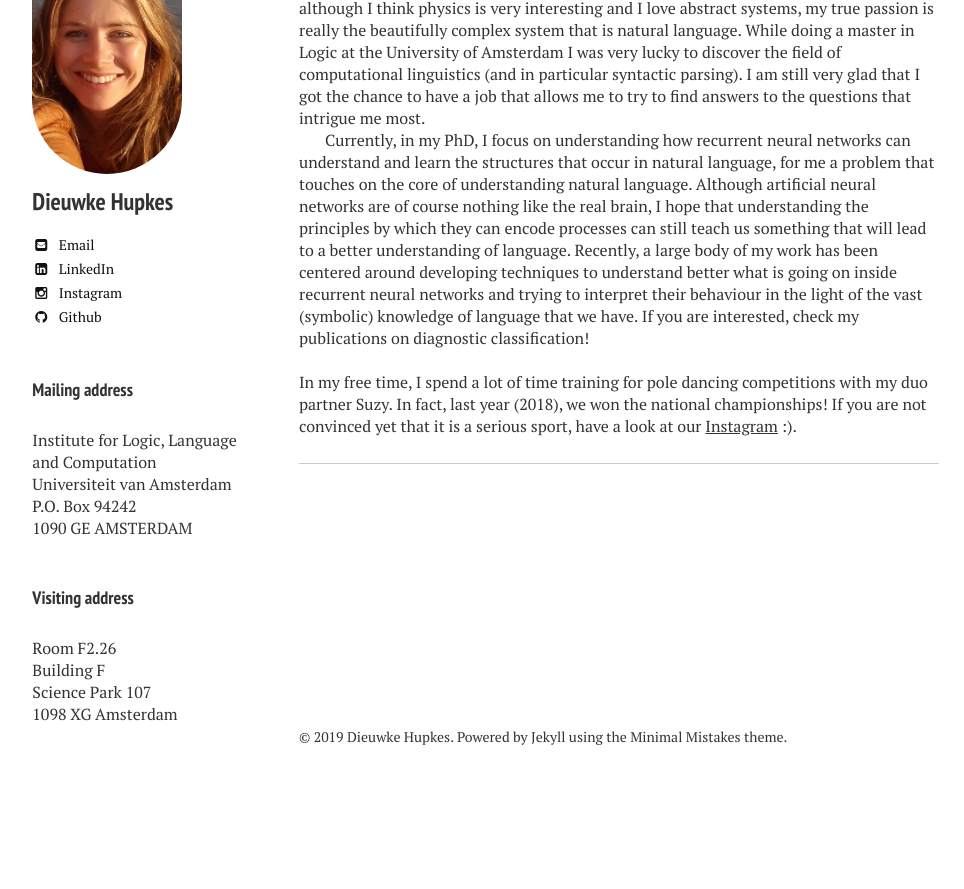
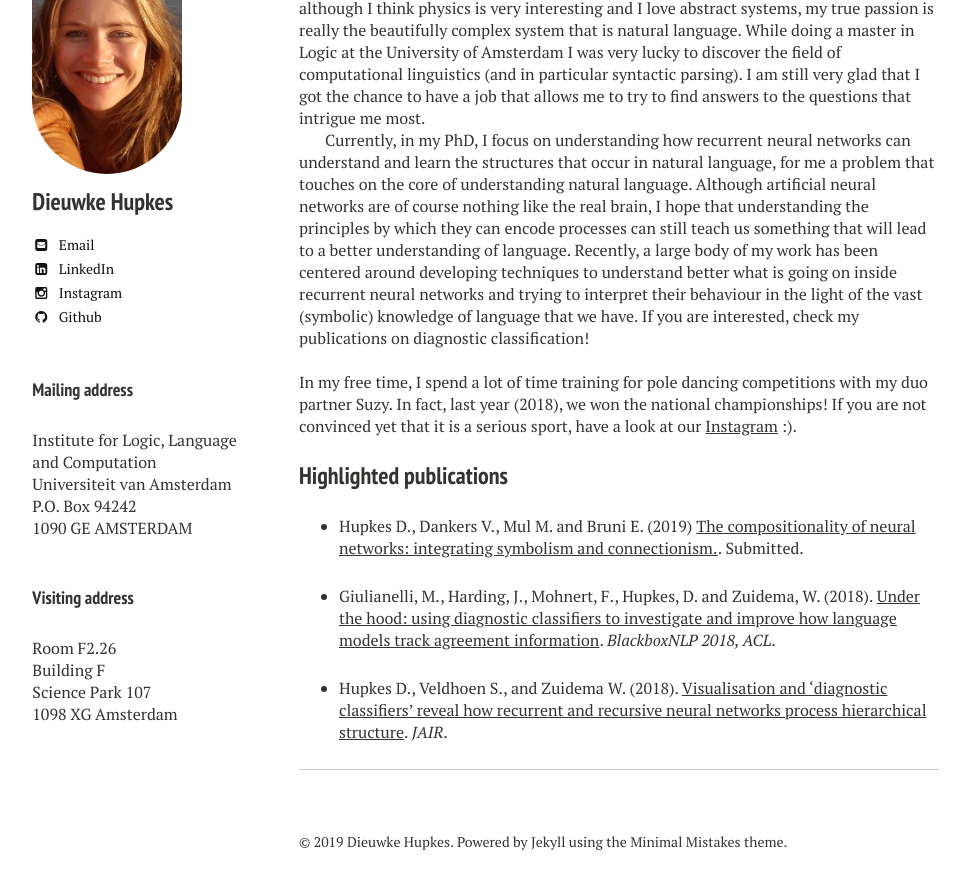
Before and after one commit to dieuwkehupkes/dieuwkehupkes.github.io, a Jekyll site: the page built from index.md, in a window 1280 px wide and 900 px high, scrolled down 589 px. Shown: the top 889 px of the window, without its empty margins (21-985 px from the left). Built offline with Jekyll 4.4.1, drawn with Linux system fonts in a browser that asks for light colours; nearby versions of some CDN libraries; before the commit the page ends 1384 px from its top, so only the background shows below that.

Commit message:
Add highlighted publications

```diff
--- a/index.md
+++ b/index.md
@@ -22,3 +22,17 @@ If you are interested, check my publications on diagnostic classification!
 In my free time, I spend a lot of time training for pole dancing competitions with my duo partner Suzy.
 In fact, last year (2018), we won the national championships!
 If you are not convinced yet that it is a serious sport, have a look at our <a href="https://www.instagram.com/duo_polenotti/" target="_blank">Instagram</a> :).
+
+
+### Highlighted publications
+
+* Hupkes D., Dankers V., Mul M. and Bruni E. (2019)
+[The compositionality of neural networks: integrating symbolism and connectionism.](https://arxiv.org/pdf/1908.08351.pdf){:target="blank"}.
+Submitted.
+
+* Giulianelli, M., Harding, J., Mohnert, F., Hupkes, D. and Zuidema, W. (2018).
+[Under the hood: using diagnostic classifiers to investigate and improve how language models track agreement information](http://aclweb.org/anthology/W18-5426){:target="blank"}.
+*BlackboxNLP 2018, ACL*.
+
+* Hupkes D., Veldhoen S., and Zuidema W. (2018). [Visualisation and 'diagnostic classifiers' reveal how recurrent and recursive neural networks process hierarchical structure](https://jair.org/index.php/jair/article/view/11196/26408){:target="blank"}.
+*JAIR*.
```
